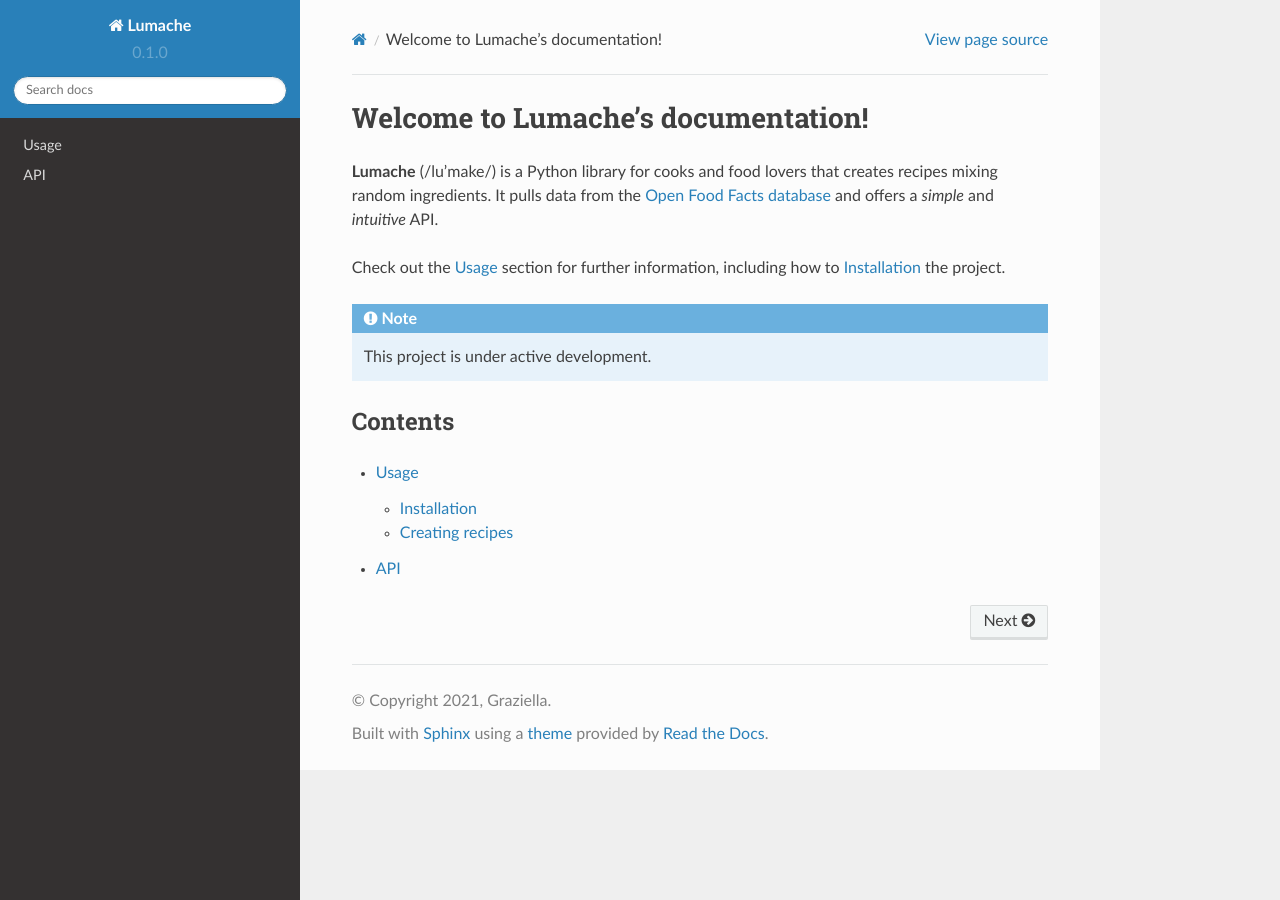
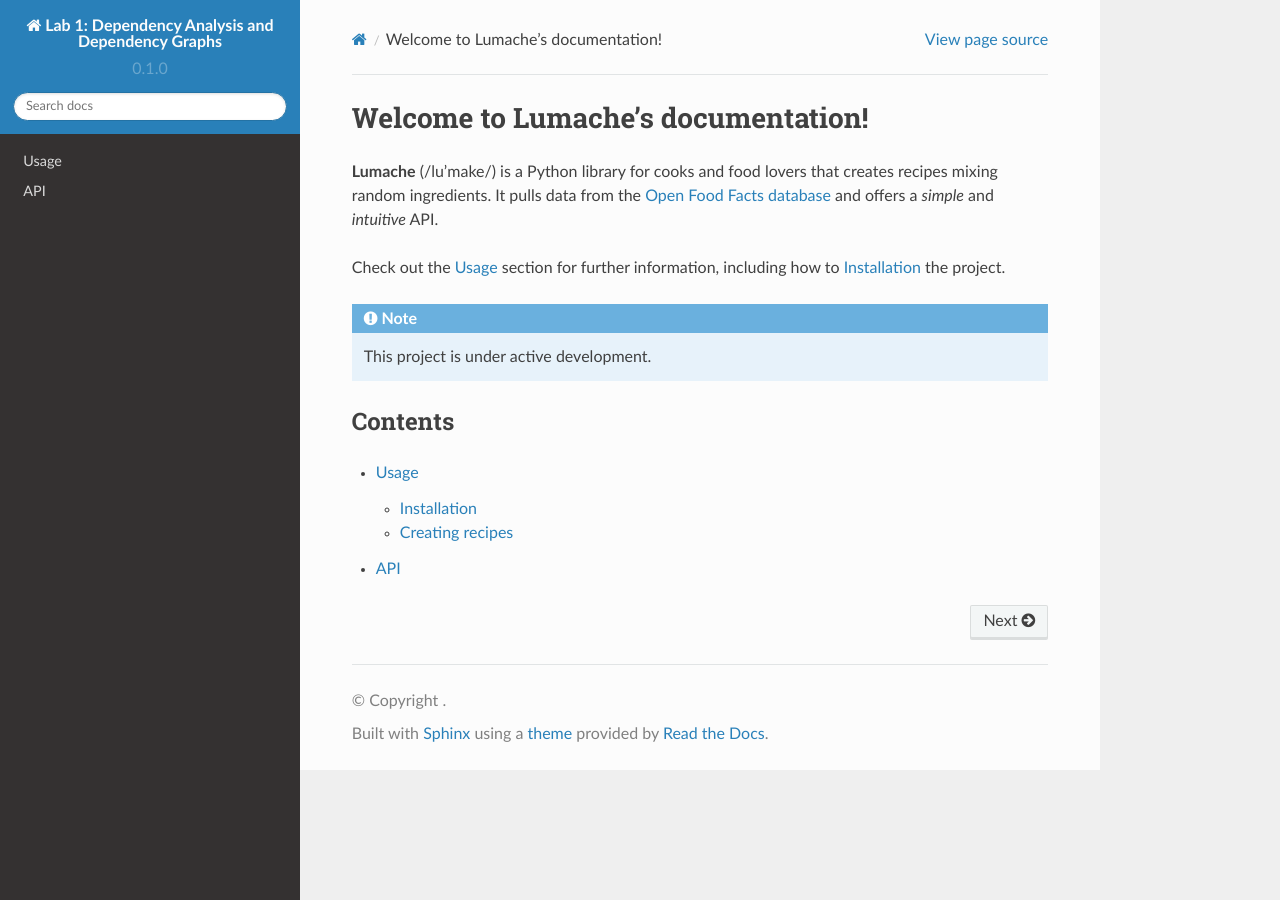
Before and after one commit to MelodyMin/Lab1, a Sphinx documentation site: the page built from docs/source/index.rst, in a window 1280 px wide. Built offline with Sphinx 7.4.7 and the Read the Docs theme 2.0.0, drawn with Linux system fonts in a browser that asks for light colours.

Commit message:
Update conf.py

```diff
--- a/docs/source/conf.py
+++ b/docs/source/conf.py
@@ -2,9 +2,8 @@
 
 # -- Project information
 
-project = 'Lumache'
-copyright = '2021, Graziella'
-author = 'Graziella'
+project = 'Lab 1: Dependency Analysis and Dependency Graphs'
+author = '刘奕秀 李敏吴佩媛'
 
 release = '0.1'
 version = '0.1.0'
```
